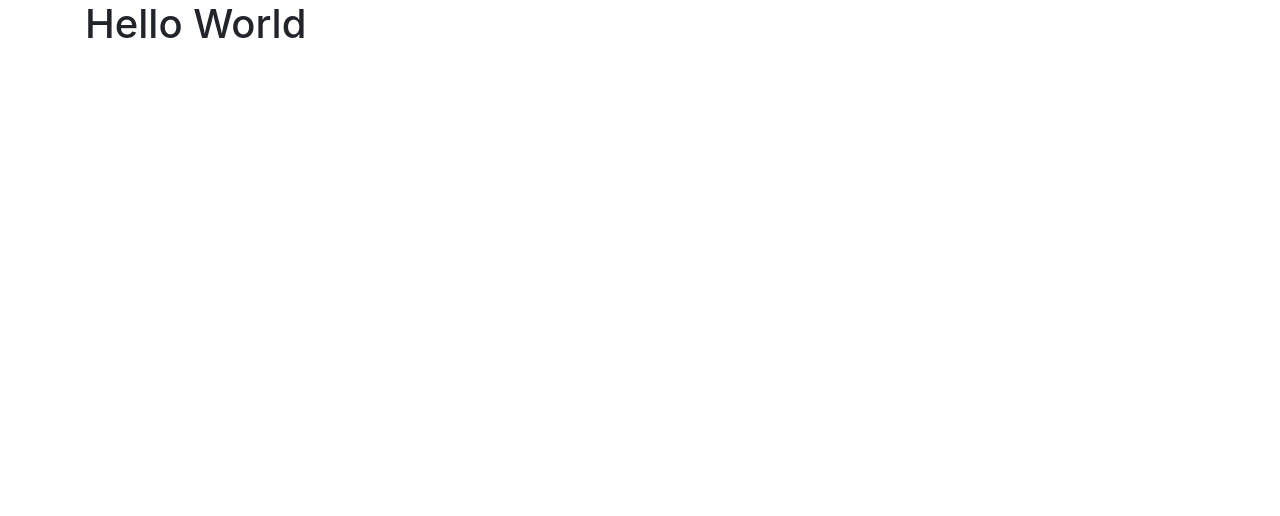
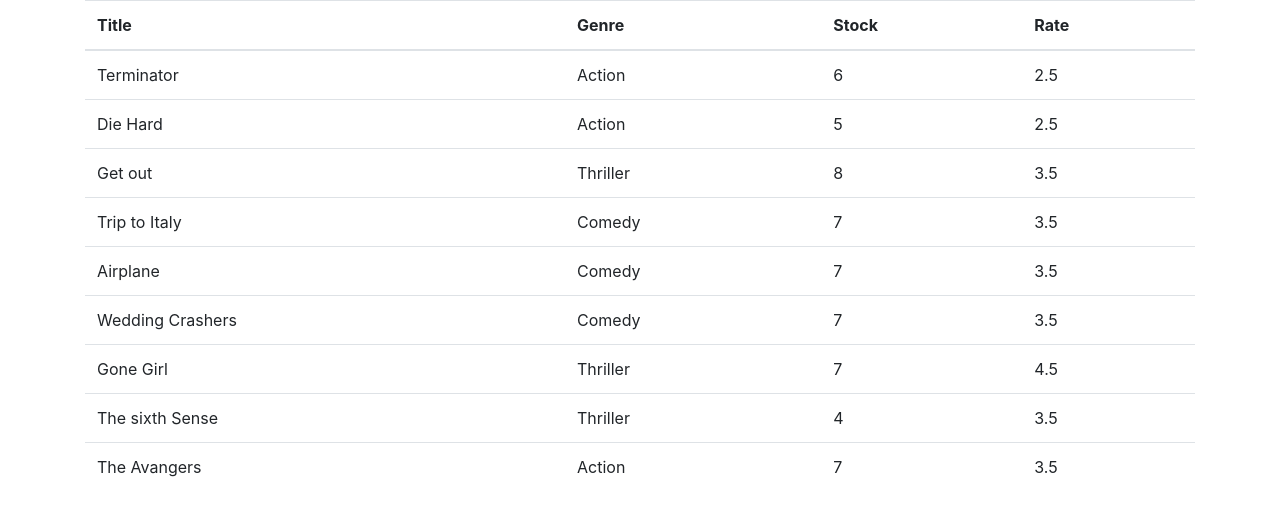
Before and after one commit to christianbiring1/vidly, a React (Create React App) app: page / in a window 1280 px wide. Shown: the top 516 px of the page. Built offline with nearby package versions, Linux system fonts and the light colour scheme.

Commit message:
Render the movies table on the UI

```diff
--- a/src/App.js
+++ b/src/App.js
@@ -1,9 +1,10 @@
 import './App.css';
+import Movies from './components/movies';
 
 function App() {
   return (
     <main className='container'>
-      <h1>Hello World</h1>
+      <Movies />
     </main>
   );
 }
--- /dev/null
+++ b/src/components/movies.jsx
@@ -0,0 +1,32 @@
+import React, { Component } from 'react';
+import { getMovies } from '../services/fakeMovieService';
+
+class Movies extends Component {
+  state = {
+    movies: getMovies()
+  }
+  render() {
+    return <table className="table">
+      <thead>
+        <tr>
+          <th>Title</th>
+          <th>Genre</th>
+          <th>Stock</th>
+          <th>Rate</th>
+        </tr>
+      </thead>
+      <tbody>
+        { this.state.movies.map(movie =>
+          <tr>
+            <td>{ movie.title }</td>
+            <td>{ movie.genre.name }</td>
+            <td>{ movie.numberInStock }</td>
+            <td>{ movie.dailyRentalRate }</td>
+          </tr>
+        )}
+      </tbody>
+    </table>
+  }
+}
+
+export default Movies;
--- /dev/null
+++ b/src/services/fakeGenreService.js
@@ -0,0 +1,6 @@
+// export const fake = {
+//   genre: {
+//     _id: "5b21ca3eeb7f6fbccd471818",
+//     name: "Action"
+//   }
+// }
--- /dev/null
+++ b/src/services/fakeMovieService.js
@@ -0,0 +1,94 @@
+
+import * as genresAPI from "./fakeGenreService";
+
+const movies = [
+  {
+    _id: "5b21ca3eeb7f6fbccd471815",
+    title: "Terminator",
+    genre: {_id: "5b21ca3eeb7f6fbccd471818", name: "Action" },
+    numberInStock: 6,
+    dailyRentalRate: 2.5,
+    publishDate: "2018-01-03T19:04:28.809Z"
+  },
+  {
+    _id: "5b21ca3eeb7f6fbccd471816",
+    title: "Die Hard",
+    genre: {_id: "5b21ca3eeb7f6fbccd471818", name: "Action" },
+    numberInStock: 5,
+    dailyRentalRate: 2.5,
+    publishDate: "2018-01-03T19:04:28.809Z"
+  },
+  {
+    _id: "5b21ca3eeb7f6fbccd471817 ",
+    title: "Get out",
+    genre: {_id: "5b21ca3eeb7f6fbccd471820", name: "Thriller" },
+    numberInStock: 8,
+    dailyRentalRate: 3.5,
+    publishDate: "2018-01-03T19:04:28.809Z"
+  },
+  {
+    _id: "5b21ca3eeb7f6fbccd471819",
+    title: "Trip to Italy",
+    genre: {_id: "5b21ca3eeb7f6fbccd471814", name: "Comedy" },
+    numberInStock: 7,
+    dailyRentalRate: 3.5,
+    publishDate: "2018-01-03T19:04:28.809Z"
+  },
+  {
+    _id: "5b21ca3eeb7f6fbccd47181a",
+    title: "Airplane",
+    genre: {_id: "5b21ca3eeb7f6fbccd471814", name: "Comedy" },
+    numberInStock: 7,
+    dailyRentalRate: 3.5,
+    publishDate: "2018-01-03T19:04:28.809Z"
+  },
+  {
+    _id: "5b21ca3eeb7f6fbccd47181b",
+    title: "Wedding Crashers",
+    genre: {_id: "5b21ca3eeb7f6fbccd471814", name: "Comedy " },
+    numberInStock: 7,
+    dailyRentalRate: 3.5,
+    publishDate: "2018-01-03T19:04:28.809Z"
+  },
+  {
+    _id: "5b21ca3eeb7f6fbccd47181e",
+    title: "Gone Girl",
+    genre: {_id: "5b21ca3eeb7f6fbccd471820", name: "Thriller" },
+    numberInStock: 7,
+    dailyRentalRate: 4.5,
+    publishDate: "2018-01-03T19:04:28.809Z"
+  },
+  {
+    _id: "5b21ca3eeb7f6fbccd47181f",
+    title: "The sixth Sense",
+    genre: {_id: "5b21ca3eeb7f6fbccd471820", name: "Thriller" },
+    numberInStock: 4,
+    dailyRentalRate: 3.5,
+    publishDate: "2018-01-03T19:04:28.809Z"
+  },
+  {
+    _id: "5b21ca3eeb7f6fbccd471821",
+    title: "The Avangers",
+    genre: {_id: "5b21ca3eeb7f6fbccd471818", name: "Action" },
+    numberInStock: 7,
+    dailyRentalRate: 3.5,
+    publishDate: "2018-01-03T19:04:28.809Z"
+  },
+
+];
+
+export function getMovies() {
+  return movies;
+}
+
+export function getMovie(id) {
+  return movies.find(m => m._id === id);
+}
+
+export function saveMovie(movie) {
+  let movieInDB = movies.find(m => m._id === movie._id) || {};
+  movieInDB.name = movie.name;
+  movieInDB.genre = genresAPI.genre.find(g => g._id === movie.genreId);
+  movieInDB.numberInStock = movie.numberInStock;
+  movieInDB.dailyRentalRate = movie.dailyRentalRate;
+}
```
